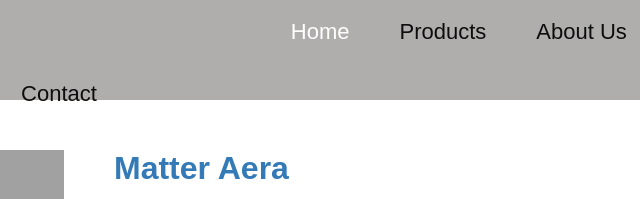
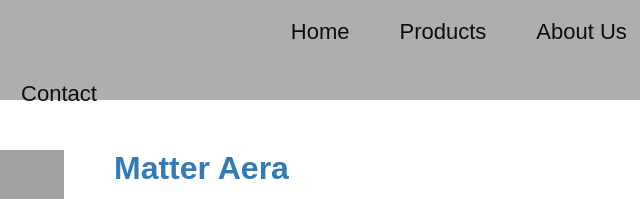
Before and after one commit to mdnajam065/Unicus-Mobility.io, a plain HTML site: page bikedetail4.html in a window 1280 px wide. Shown: the top 199 px of the page, 586-1226 px from the left. Drawn offline with Linux system fonts and the light colour scheme.

Commit message:
Update bikedetail4.html

```diff
--- a/bikedetail4.html
+++ b/bikedetail4.html
@@ -14,7 +14,7 @@
     <nav class="navbar">
         <ul>
           <li><img height="70px" class="logo" src="/logo-removebg-preview.png" alt=""></li>
-          <li><a class="active" href="e-bike.html">Home</a></li>
+          <li><a href="index.html">Home</a></li>
           <li><a href="products.html">Products</a></li>
           <li><a href="about.html">About Us</a></li>
           <li><a href="contact.html">Contact</a></li>
```
